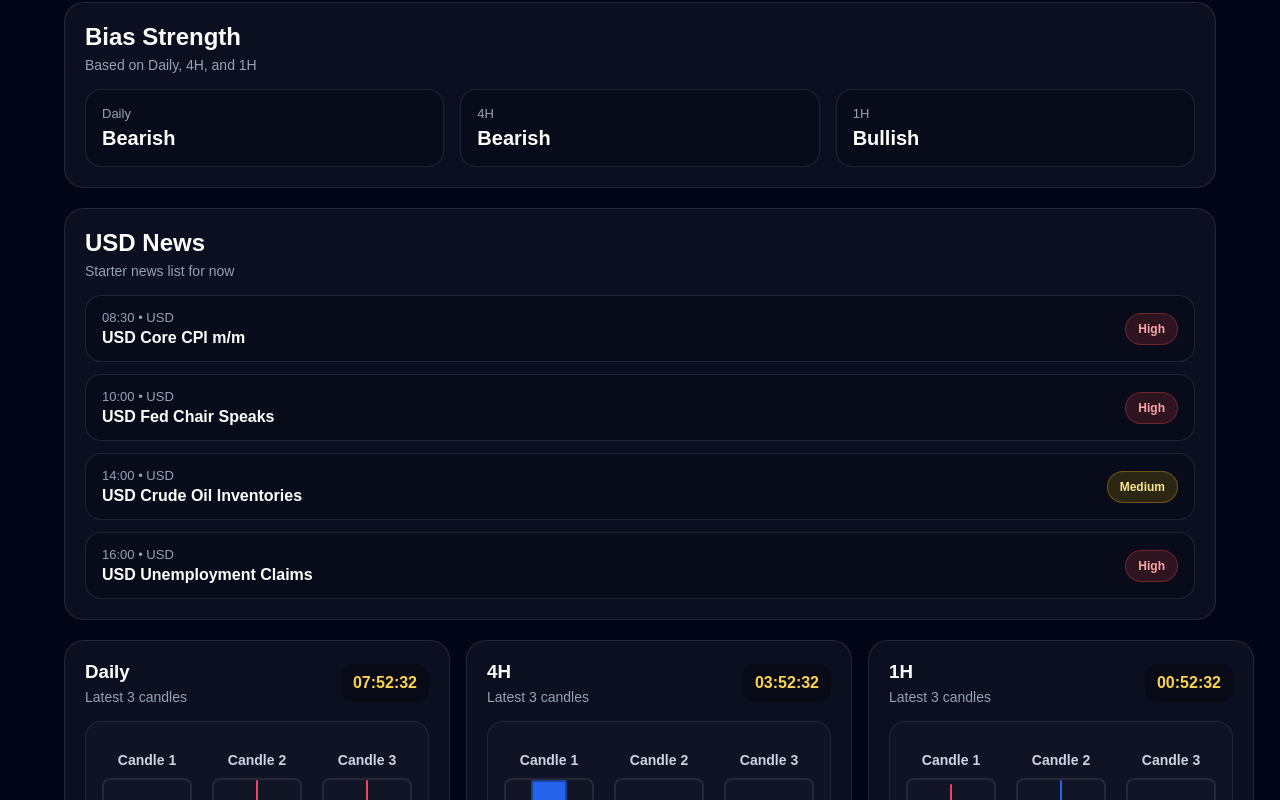
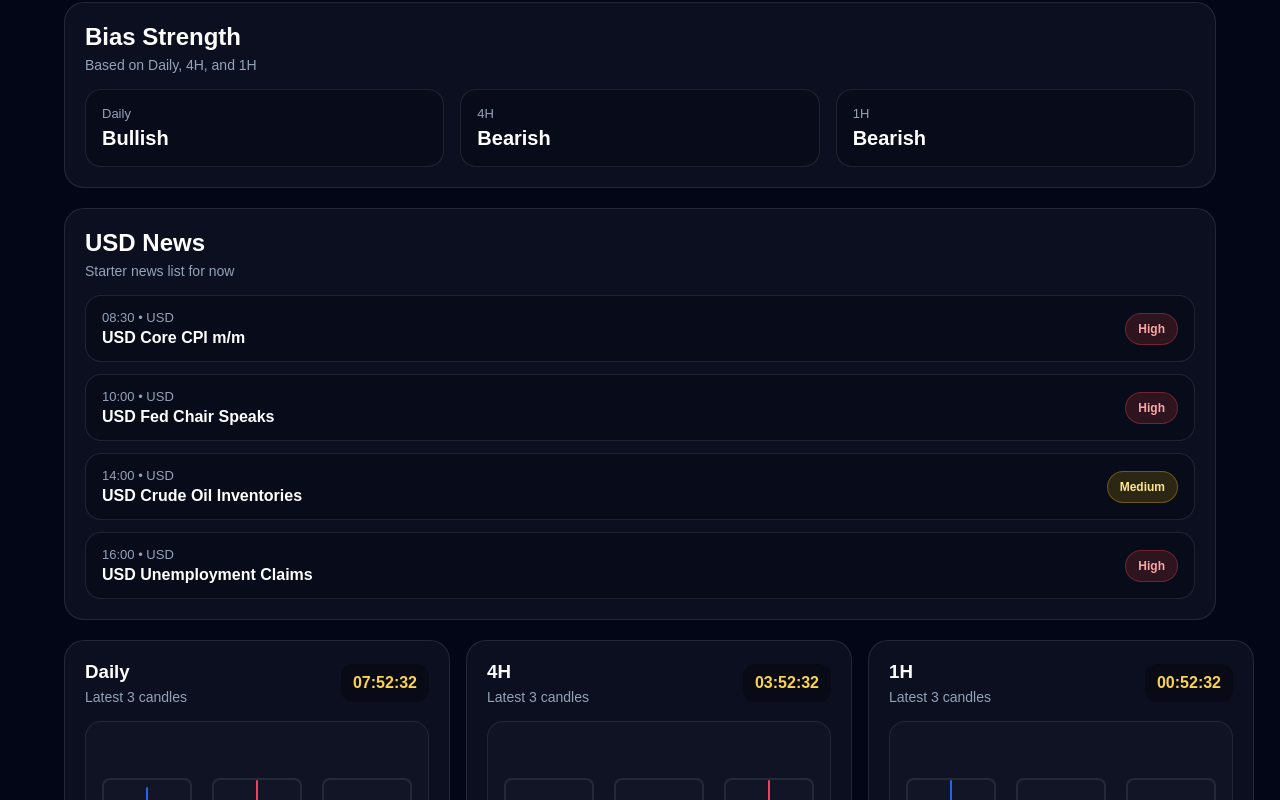
Before and after one commit to Nn1van/gold-bias, a Next.js app: page / in a window 1280 px wide. Shown: the part 380-1180 px from the top of the page. Built offline with nearby package versions, Linux system fonts and the light colour scheme.

Commit message:
Update page.js

```diff
--- a/app/page.js
+++ b/app/page.js
@@ -82,7 +82,6 @@ function makeFakeCandles(base, count) {
     const low = Number((Math.min(open, close) - Math.random() * 10).toFixed(2));
 
     candles.push({
-      time: `Candle ${count - i}`,
       open: Number(open.toFixed(2)),
       high,
       low,
@@ -124,8 +123,6 @@ function CandleStick({ candle, minLow, maxHigh }) {
 
   return (
     <div className="chart-candle">
-      <div className="chart-candle-label">{candle.time}</div>
-
       <div className="chart-candle-area">
         <div
           className={`chart-wick ${colorClass}`}
@@ -184,9 +181,9 @@ function CandleBox({ title, candles, countdown }) {
 
 export default function Page() {
   const [now, setNow] = useState(new Date());
-  const [dailyCandles, setDailyCandles] = useState(() => makeFakeCandles(2325, 3));
-  const [fourHCandles, setFourHCandles] = useState(() => makeFakeCandles(2318, 3));
-  const [oneHCandles, setOneHCandles] = useState(() => makeFakeCandles(2312, 3));
+  const [dailyCandles] = useState(() => makeFakeCandles(2325, 3));
+  const [fourHCandles] = useState(() => makeFakeCandles(2318, 3));
+  const [oneHCandles] = useState(() => makeFakeCandles(2312, 3));
 
   useEffect(() => {
     const timer = setInterval(() => {
@@ -194,16 +191,6 @@ export default function Page() {
     }, 1000);
 
     return () => clearInterval(timer);
-  }, []);
-
-  useEffect(() => {
-    const refresh = setInterval(() => {
-      setDailyCandles(makeFakeCandles(2325, 3));
-      setFourHCandles(makeFakeCandles(2318, 3));
-      setOneHCandles(makeFakeCandles(2312, 3));
-    }, 5000);
-
-    return () => clearInterval(refresh);
   }, []);
 
   const session = useMemo(() => getSessionState(now), [now]);
```
